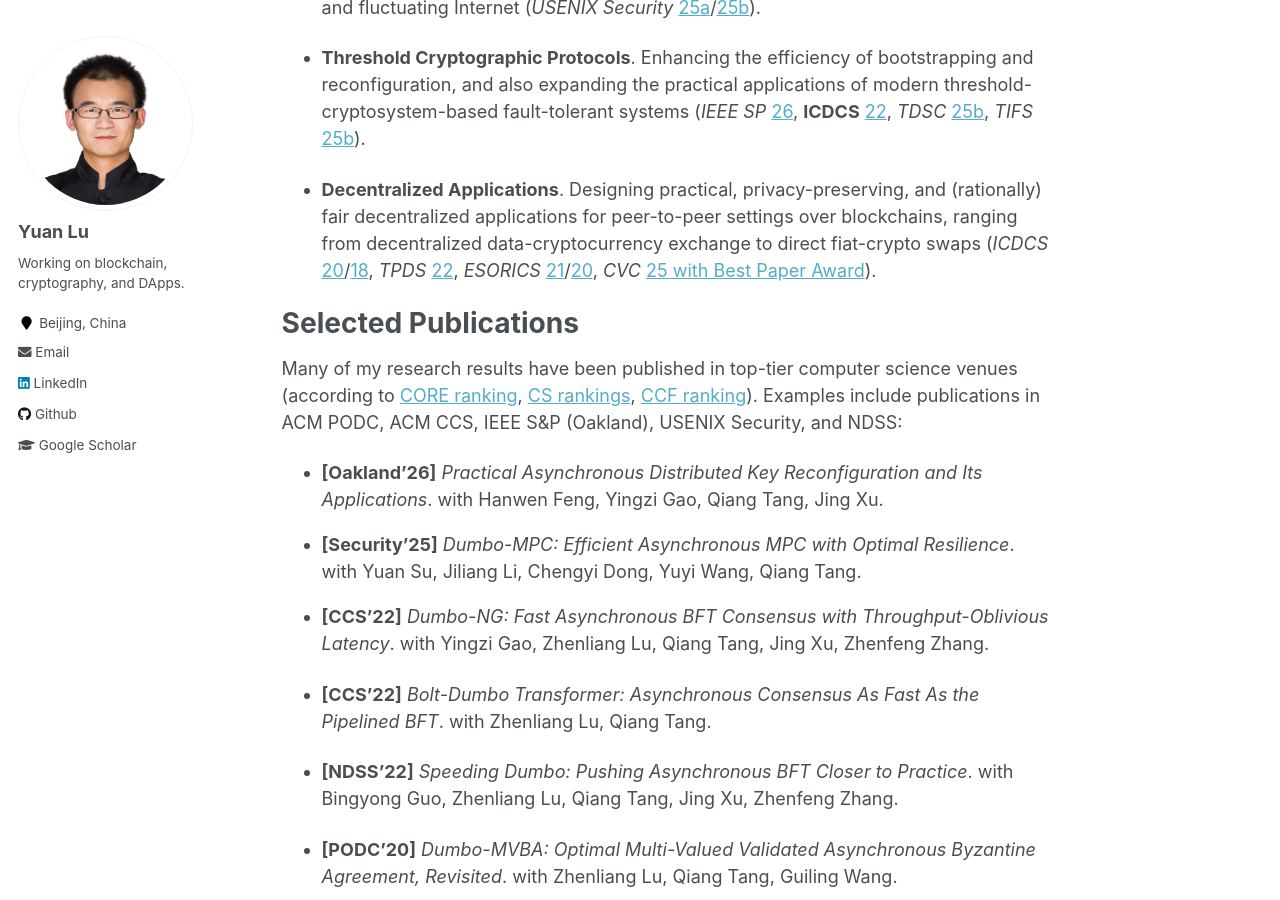
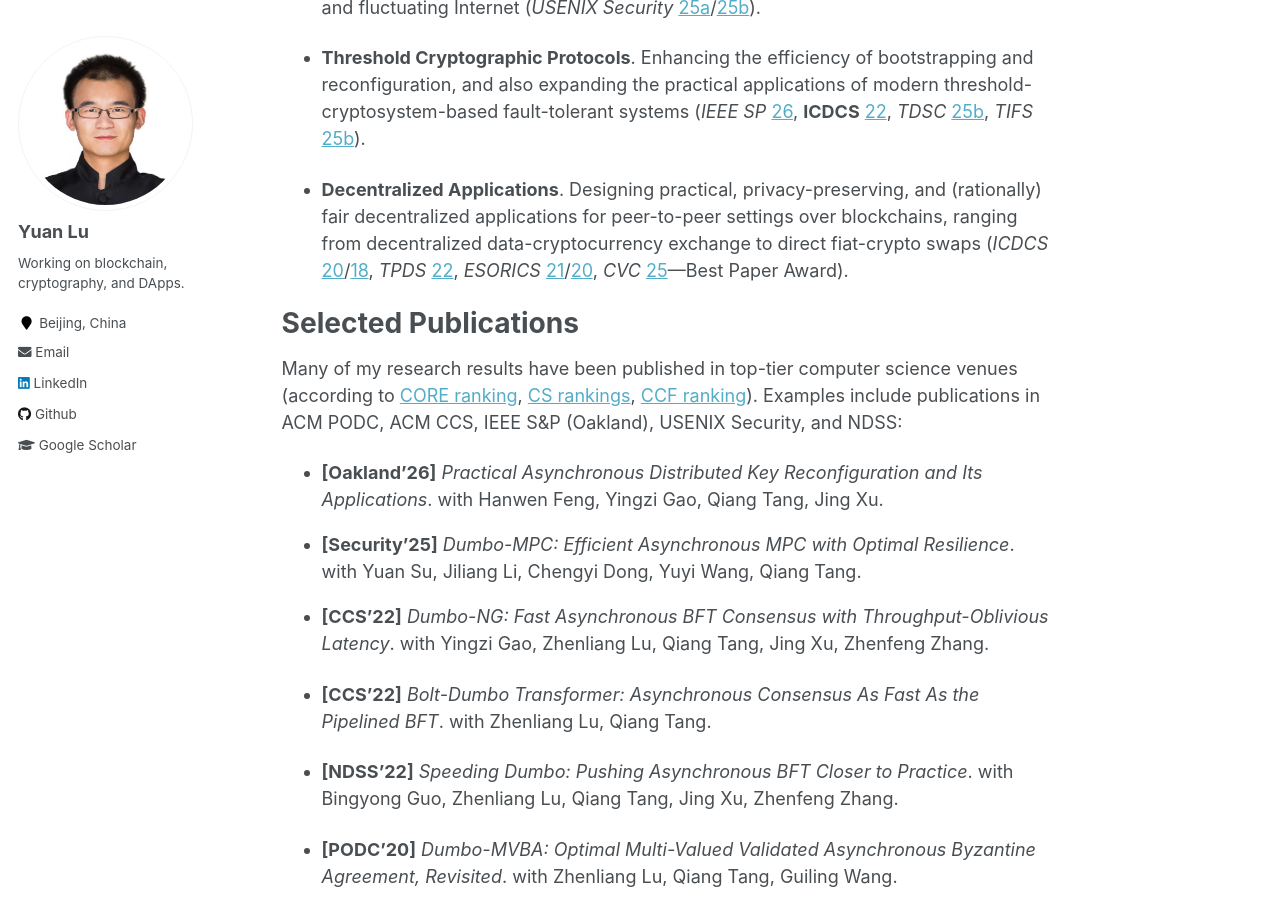
Before and after one commit to yylluu/yylluu.github.io, a Jekyll site: the page built from _pages/about.md, in a window 1280 px wide and 900 px high, scrolled down 647 px. Built offline with Jekyll 4.4.1, drawn with Linux system fonts in a browser that asks for light colours.

Commit message:
Update about.md

```diff
--- a/_pages/about.md
+++ b/_pages/about.md
@@ -20,7 +20,7 @@
 
 - **Threshold Cryptographic Protocols**. Enhancing the efficiency of bootstrapping and reconfiguration, and also expanding the practical applications of modern threshold-cryptosystem-based fault-tolerant systems (*IEEE SP* [26](https://eprint.iacr.org/2025/149), **ICDCS** [22](https://ieeexplore.ieee.org/abstract/document/9912190), *TDSC* [25b](https://ieeexplore.ieee.org/abstract/document/10807394), *TIFS* [25b](https://ieeexplore.ieee.org/abstract/document/11153573)).
 
-- **Decentralized Applications**. Designing practical, privacy-preserving, and (rationally) fair decentralized applications for peer-to-peer settings over blockchains, ranging from decentralized data-cryptocurrency exchange to direct fiat-crypto swaps (*ICDCS* [20](https://ieeexplore.ieee.org/abstract/document/9355719)/[18](https://ieeexplore.ieee.org/abstract/document/8416350), *TPDS* [22](https://ieeexplore.ieee.org/abstract/document/9929262), *ESORICS* [21](https://link.springer.com/chapter/10.1007/978-3-030-88418-5_17)/[20](https://link.springer.com/chapter/10.1007/978-3-030-59013-0_35), *CVC* [25 with Best Paper Award](https://ieeexplore.ieee.org/abstract/document/11068849)).
+- **Decentralized Applications**. Designing practical, privacy-preserving, and (rationally) fair decentralized applications for peer-to-peer settings over blockchains, ranging from decentralized data-cryptocurrency exchange to direct fiat-crypto swaps (*ICDCS* [20](https://ieeexplore.ieee.org/abstract/document/9355719)/[18](https://ieeexplore.ieee.org/abstract/document/8416350), *TPDS* [22](https://ieeexplore.ieee.org/abstract/document/9929262), *ESORICS* [21](https://link.springer.com/chapter/10.1007/978-3-030-88418-5_17)/[20](https://link.springer.com/chapter/10.1007/978-3-030-59013-0_35), *CVC* [25](https://ieeexplore.ieee.org/abstract/document/11068849)—Best Paper Award).
 
 
 
```
